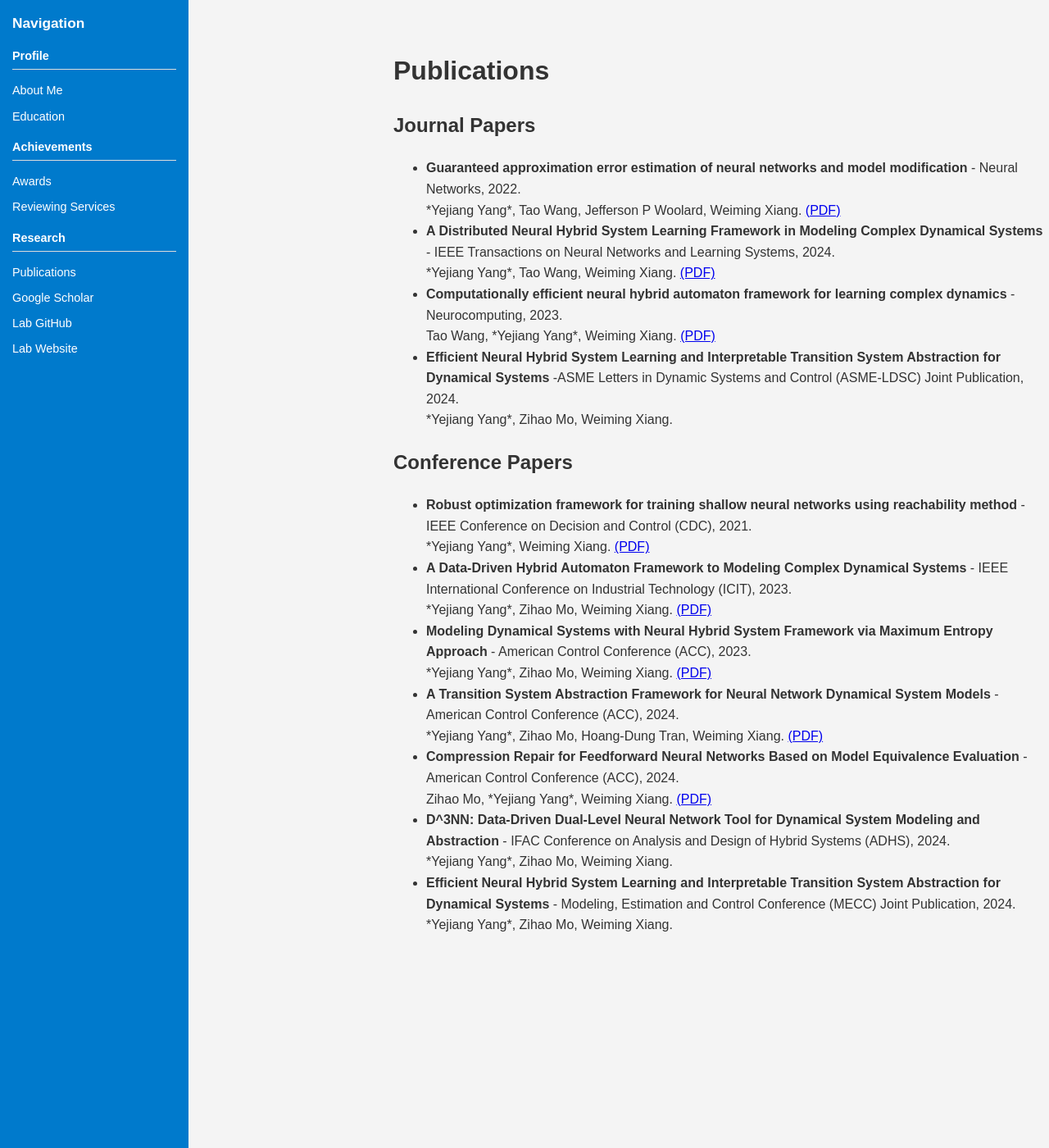
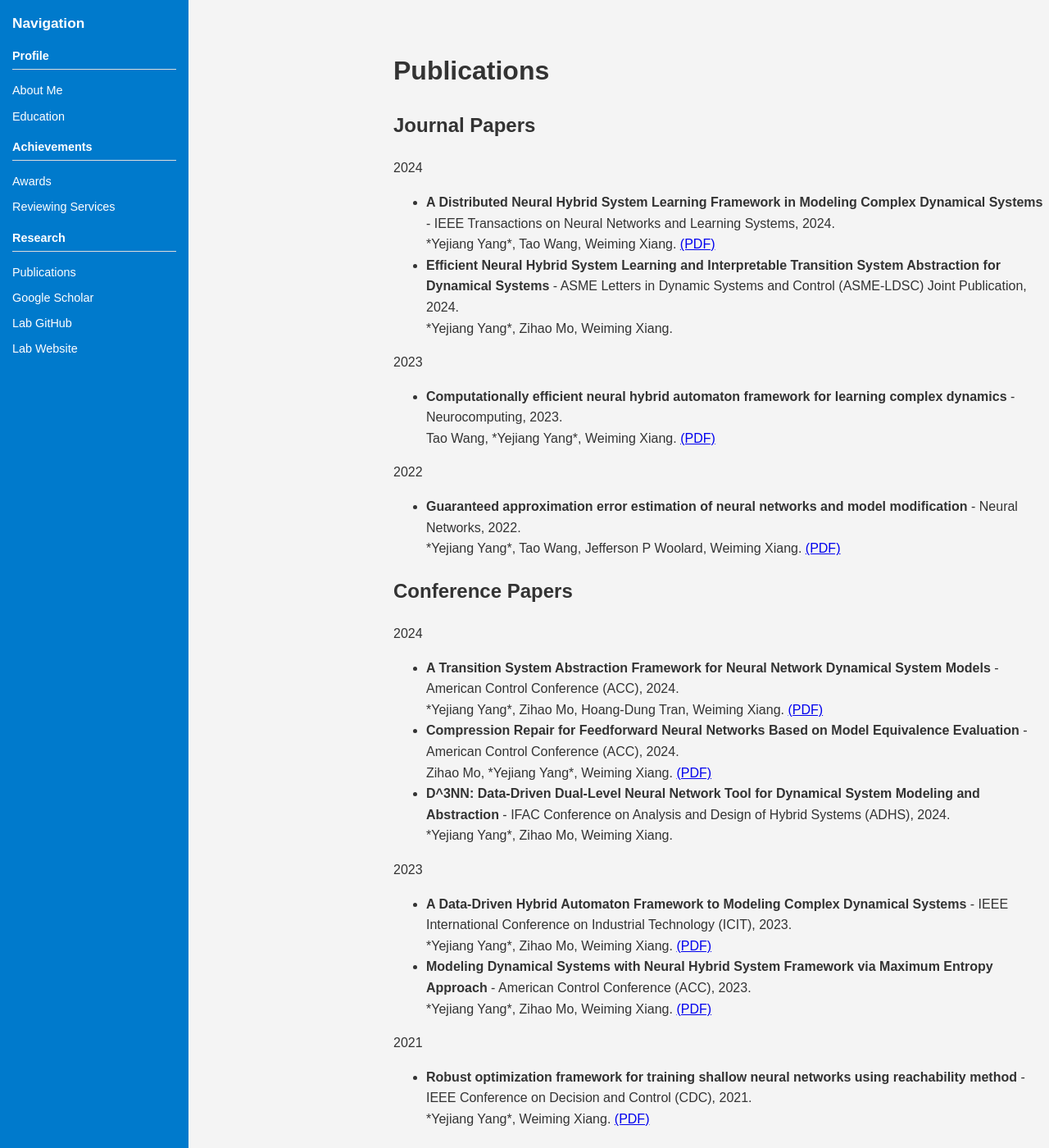
Before and after one commit to Yangyejiang/yangyejiang.github.io, a Jekyll site: the page built from publications.md, in a window 1280 px wide and 1400 px high. Shown: the whole window at 82% size. Built offline with Jekyll 4.4.1, drawn with Linux system fonts in a browser that asks for light colours.

Commit message:
Update publications.md

```diff
--- a/publications.md
+++ b/publications.md
@@ -7,44 +7,67 @@ title: "Publications"
     <h1>Publications</h1>
 
     <h2>Journal Papers</h2>
-    <ul>
+    <div class="publication-year">2024</div>
+    <ul class="publication-list">
+        <li>
+            <strong>A Distributed Neural Hybrid System Learning Framework in Modeling Complex Dynamical Systems</strong> - IEEE Transactions on Neural Networks and Learning Systems, 2024.
+            <br>
+            *Yejiang Yang*, Tao Wang, Weiming Xiang.
+            <a href="https://ieeexplore.ieee.org/abstract/document/10576734" target="_blank">(PDF)</a>
+        </li>
+        <li>
+            <strong>Efficient Neural Hybrid System Learning and Interpretable Transition System Abstraction for Dynamical Systems</strong> - ASME Letters in Dynamic Systems and Control (ASME-LDSC) Joint Publication, 2024.
+            <br>
+            *Yejiang Yang*, Zihao Mo, Weiming Xiang.
+        </li>
+    </ul>
+
+    <div class="publication-year">2023</div>
+    <ul class="publication-list">
+        <li>
+            <strong>Computationally efficient neural hybrid automaton framework for learning complex dynamics</strong> - Neurocomputing, 2023.
+            <br>
+            Tao Wang, *Yejiang Yang*, Weiming Xiang.
+            <a href="https://ieeexplore.ieee.org/abstract/document/10576734" target="_blank">(PDF)</a>
+        </li>
+    </ul>
+
+    <div class="publication-year">2022</div>
+    <ul class="publication-list">
         <li>
             <strong>Guaranteed approximation error estimation of neural networks and model modification</strong> - Neural Networks, 2022.
             <br>
             *Yejiang Yang*, Tao Wang, Jefferson P Woolard, Weiming Xiang.
             <a href="https://www.sciencedirect.com/science/article/abs/pii/S0893608022001010" target="_blank">(PDF)</a>
         </li>
-        <li>
-            <strong>A Distributed Neural Hybrid System Learning Framework in Modeling Complex Dynamical Systems</strong> - IEEE Transactions on Neural Networks and Learning Systems, 2024.
-            <br>
-            *Yejiang Yang*, Tao Wang, Weiming Xiang.
-            <a href="https://ieeexplore.ieee.org/abstract/document/10576734" target="_blank">(PDF)</a>
-        </li>
-
-        <li>
-            <strong>Computationally efficient neural hybrid automaton framework for learning complex dynamics</strong> - Neurocomputing, 2023.
-            <br>
-            Tao Wang, *Yejiang Yang*, Weiming Xiang.
-            <a href="https://ieeexplore.ieee.org/abstract/document/10576734" target="_blank">(PDF)</a>
-        </li>
-<li>
-<strong>Efficient Neural Hybrid System Learning and Interpretable Transition System Abstraction for Dynamical Systems</strong> -ASME Letters in Dynamic Systems and Control (ASME-LDSC) Joint Publication, 2024.
-            <br>
-            *Yejiang Yang*, Zihao Mo, Weiming Xiang.
- </li>
     </ul>
 
     <h2>Conference Papers</h2>
-    <ul>
+    <div class="publication-year">2024</div>
+    <ul class="publication-list">
         <li>
-            <strong>Robust optimization framework for training shallow neural networks using reachability method</strong> -  IEEE Conference on Decision and Control (CDC), 2021.
+            <strong>A Transition System Abstraction Framework for Neural Network Dynamical System Models</strong> - American Control Conference (ACC), 2024.
             <br>
-            *Yejiang Yang*, Weiming Xiang.
-            <a href="https://ieeexplore.ieee.org/abstract/document/9683106" target="_blank">(PDF)</a>
+            *Yejiang Yang*, Zihao Mo, Hoang-Dung Tran, Weiming Xiang.
+            <a href="https://arxiv.org/abs/2402.11739" target="_blank">(PDF)</a>
         </li>
+        <li>
+            <strong>Compression Repair for Feedforward Neural Networks Based on Model Equivalence Evaluation</strong> - American Control Conference (ACC), 2024.
+            <br>
+            Zihao Mo, *Yejiang Yang*, Weiming Xiang.
+            <a href="https://arxiv.org/abs/2402.11737" target="_blank">(PDF)</a>
+        </li>
+        <li>
+            <strong>D^3NN: Data-Driven Dual-Level Neural Network Tool for Dynamical System Modeling and Abstraction</strong> - IFAC Conference on Analysis and Design of Hybrid Systems (ADHS), 2024.
+            <br>
+            *Yejiang Yang*, Zihao Mo, Weiming Xiang.
+        </li>
+    </ul>
 
+    <div class="publication-year">2023</div>
+    <ul class="publication-list">
         <li>
-            <strong>	A Data-Driven Hybrid Automaton Framework to Modeling Complex Dynamical Systems</strong> - IEEE International Conference on Industrial Technology (ICIT), 2023.
+            <strong>A Data-Driven Hybrid Automaton Framework to Modeling Complex Dynamical Systems</strong> - IEEE International Conference on Industrial Technology (ICIT), 2023.
             <br>
             *Yejiang Yang*, Zihao Mo, Weiming Xiang.
             <a href="https://ieeexplore.ieee.org/abstract/document/10143031" target="_blank">(PDF)</a>
@@ -55,33 +78,16 @@ title: "Publications"
             *Yejiang Yang*, Zihao Mo, Weiming Xiang.
             <a href="https://ieeexplore.ieee.org/abstract/document/10155820" target="_blank">(PDF)</a>
         </li>
+    </ul>
+
+    <div class="publication-year">2021</div>
+    <ul class="publication-list">
         <li>
-            <strong>A Transition System Abstraction Framework for Neural Network Dynamical System Models</strong> - American Control Conference (ACC), 2024.
+            <strong>Robust optimization framework for training shallow neural networks using reachability method</strong> - IEEE Conference on Decision and Control (CDC), 2021.
             <br>
-            *Yejiang Yang*, Zihao Mo, Hoang-Dung Tran, Weiming Xiang.
-            <a href="https://arxiv.org/abs/2402.11739" target="_blank">(PDF)</a>
+            *Yejiang Yang*, Weiming Xiang.
+            <a href="https://ieeexplore.ieee.org/abstract/document/9683106" target="_blank">(PDF)</a>
         </li>
-
-        <li>
-            <strong>Compression Repair for Feedforward Neural Networks Based on Model Equivalence Evaluation</strong> - American Control Conference (ACC), 2024.
-            <br>
-            Zihao Mo, *Yejiang Yang*, Weiming Xiang.
-            <a href="https://arxiv.org/abs/2402.11737" target="_blank">(PDF)</a>
-        </li>
- <li>
-
-<strong>D^3NN: Data-Driven Dual-Level Neural Network Tool for Dynamical System Modeling and Abstraction</strong> - IFAC Conference on Analysis and Design of Hybrid Systems (ADHS), 2024.
-            <br>
-            *Yejiang Yang*, Zihao Mo, Weiming Xiang.
- </li>
-
-<li>
-<strong>Efficient Neural Hybrid System Learning and Interpretable Transition System Abstraction for Dynamical Systems</strong> - Modeling, Estimation and Control Conference (MECC) Joint Publication, 2024.
-            <br>
-            *Yejiang Yang*, Zihao Mo, Weiming Xiang.
- </li>
-
-
     </ul>
 
     <!-- Add more papers as needed -->
```
